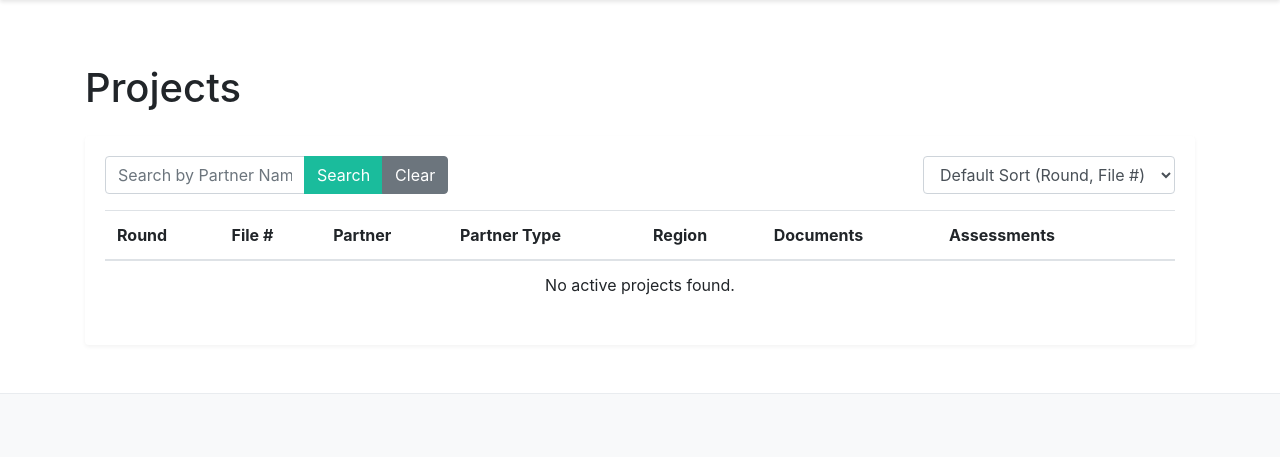
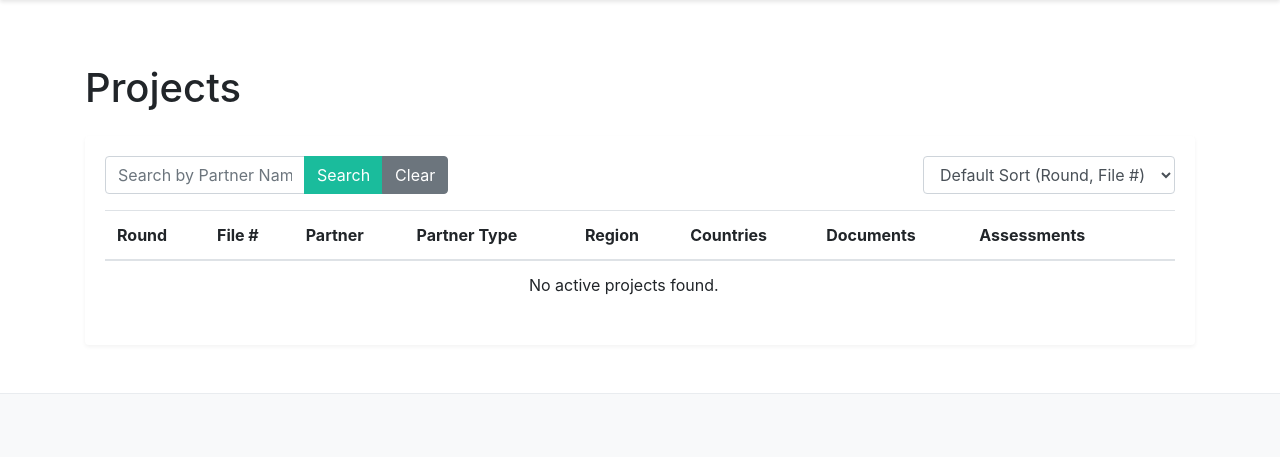
Before and after one commit to patterson-s/siemens, a Python web app: template app/templates/main/projects.html in a window 1280 px wide. Shown: the part 72-529 px from the top of the page. Run offline with Jinja, Linux system fonts and the light colour scheme; the template is opened without the code that fills it, so the values that code supplies are empty; some libraries are stand-ins or nearby versions.

Commit message:
add countries to project list

```diff
--- a/app/main/routes.py
+++ b/app/main/routes.py
@@ -71,6 +71,8 @@ def projects():
         active_projects = active_projects.order_by(Project.integrity_partner_name.asc())
     elif sort_by == 'region':
         active_projects = active_projects.order_by(Project.region.asc())
+    elif sort_by == 'countries':
+        active_projects = active_projects.order_by(Project.countries_covered.asc())
 
     active_projects = active_projects.all()
 
--- a/app/templates/main/projects.html
+++ b/app/templates/main/projects.html
@@ -27,6 +27,7 @@
                             <option value="file_number" {% if request.args.get('sort') == 'file_number' %}selected{% endif %}>Sort By File Number</option>
                             <option value="partner_name" {% if request.args.get('sort') == 'partner_name' %}selected{% endif %}>Sort By Partner Name</option>
                             <option value="region" {% if request.args.get('sort') == 'region' %}selected{% endif %}>Sort By Region</option>
+                            <option value="countries" {% if request.args.get('sort') == 'countries' %}selected{% endif %}>Sort By Countries</option>
                         </select>
                     </form>
                 </div>
@@ -40,6 +41,7 @@
                             <th>Partner</th>
                             <th>Partner Type</th>
                             <th>Region</th>
+                            <th>Countries</th>
                             <th>Documents</th>
                             <th>Assessments</th>
                             <th></th>
@@ -71,6 +73,7 @@
                                 <td><strong>{{ project.integrity_partner_name }}</strong></td>
                                 <td>{{ project.partner_type }}</td>
                                 <td>{{ project.region }}</td>
+                                <td>{{ project.countries_covered }}</td>
                                 <td>
                                     <div>
                                         {% set has_project_report = project.documents | selectattr('document_type', 'equalto', 'project_report') | list | length > 0 %}
```
